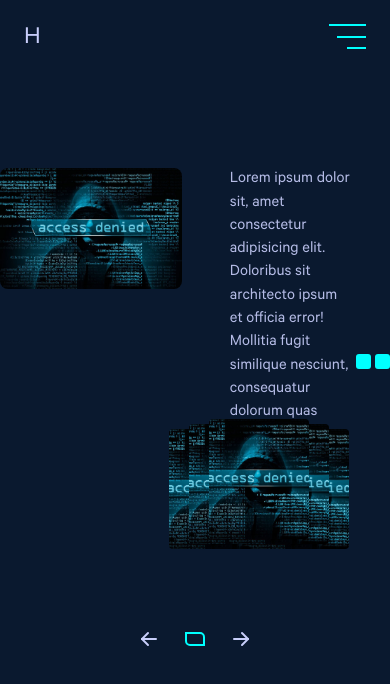
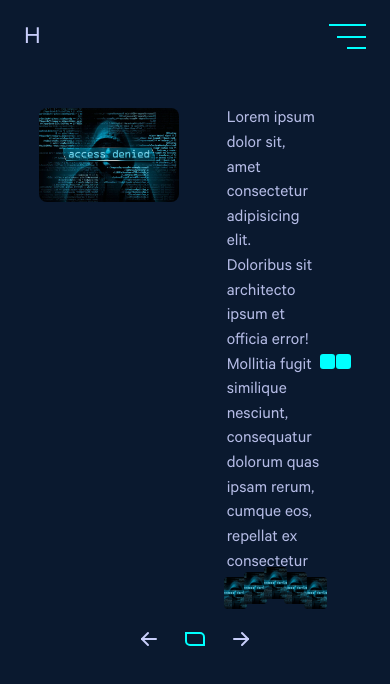
Before and after one commit to hassanShakur/portfolio, a Next.js app: page /study in a window 390 px wide. Shown: the top 684 px of the page. Built offline with nearby package versions, Linux system fonts and the light colour scheme.

Commit message:
enhanced mobile project look

```diff
--- a/app/study/Gallery.tsx
+++ b/app/study/Gallery.tsx
@@ -13,7 +13,7 @@ const Gallery = () => {
     (state: ReduxStoreType) => state.gallery
   );
 
-  const selectedImg = currentImages[activeImg];
+  const selectedImg = currentImages[activeImg - 1];
 
   return (
     <>
--- a/app/study/gallery.css
+++ b/app/study/gallery.css
@@ -17,7 +17,7 @@
   background-color: rgba(var(--background-rgb), 1);
   border-radius: 10px;
   box-shadow: 0px 0px 8px 4px rgba(var(--foreground-light-green), 0.3);
-  padding: 1rem;
+  padding: 2rem 0;
 }
 
 .images img {
@@ -62,3 +62,8 @@
   border: 1px solid rgba(var(--foreground-light-green), 0.5);
   transform: scale(1.16);
 }
+
+
+@media (min-width: 1260px) {
+
+}
--- a/app/study/study.css
+++ b/app/study/study.css
@@ -42,6 +42,10 @@
   display: flex;
   flex-direction: column;
   justify-content: space-between;
+}
+
+.cert-text .text {
+  font-size: 1.1rem;
 }
 
 .cert-text .cert-gallery {
@@ -119,3 +123,14 @@
   transform: rotate(45deg) translate(80px, -100px);
   z-index: 1;
 }
+
+@media (max-width: 1300px) {
+  #study {
+    width: 80vw;
+  }
+
+  .cert-gallery .g-img {
+    width: 6vw;
+    height: 8vw;
+  }
+}
--- a/components/header/header.css
+++ b/components/header/header.css
@@ -5,7 +5,7 @@
   padding: 1.5rem;
   align-items: flex-start;
   position: relative;
-  z-index: 10;
+  z-index: 100;
 }
 
 .logo {
--- a/components/projects/project.css
+++ b/components/projects/project.css
@@ -23,10 +23,9 @@
 
 .project-info,
 .project-actions {
-  background-color: transparent;
+  background-color: rgba(7, 19, 45, 0.9);
   position: relative;
   z-index: 3;
-  background-color: rgba(7, 19, 45, 0.9);
 }
 
 .project-info {
@@ -63,6 +62,7 @@
   padding: 1rem 0;
   border-bottom-left-radius: 8px;
   border-bottom-right-radius: 8px;
+  background-color: inherit;
 }
 
 .projects button {
--- a/components/sectionTitle/title.css
+++ b/components/sectionTitle/title.css
@@ -4,6 +4,7 @@ h2 {
   align-items: center;
   text-transform: capitalize;
   gap: 0.4rem;
+  margin-top: 1rem;
   margin-bottom: 3.2rem;
 }
 
--- a/components/work/info.css
+++ b/components/work/info.css
@@ -5,14 +5,14 @@
 }
 
 .position-title {
-  font-size: 1.4rem;
+  font-size: 1.3rem;
   font-weight: 500;
   letter-spacing: 0.01rem;
   text-transform: capitalize;
 }
 
 .position-period {
-  font-size: 0.9rem;
+  font-size: 0.8rem;
   letter-spacing: 0.02rem;
   opacity: 0.7;
   text-transform: capitalize;
@@ -26,7 +26,7 @@
 
 .role {
   line-height: 1.3;
-  font-size: 1.05rem;
+  font-size: 1rem;
   display: flex;
   gap: 1.5rem;
   opacity: 0.9;
--- a/components/work/work.css
+++ b/components/work/work.css
@@ -9,7 +9,7 @@
 
 .companies {
   display: flex;
-  font-size: 1rem;
+  font-size: 0.8rem;
   gap: 0;
   overflow-x: scroll;
   border-bottom: 1px solid rgba(var(--foreground-rgb), 0.3);
@@ -38,7 +38,7 @@
 
 li.active {
   color: rgb(var(--foreground-light-green));
-  border-bottom: 3px solid rgb(var(--foreground-light-green));
+  border-bottom: 2px solid rgb(var(--foreground-light-green));
 }
 
 li.active:hover {
```
